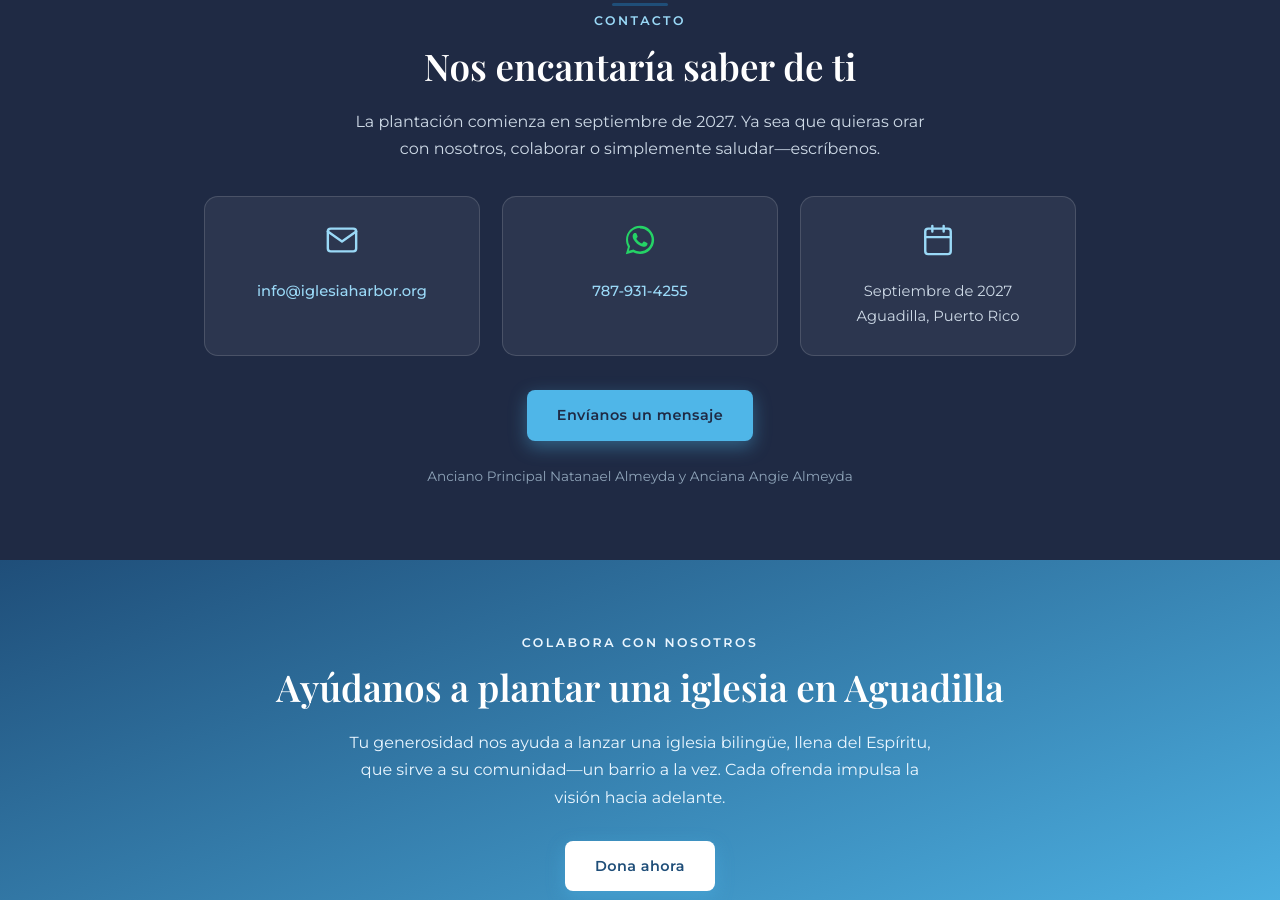
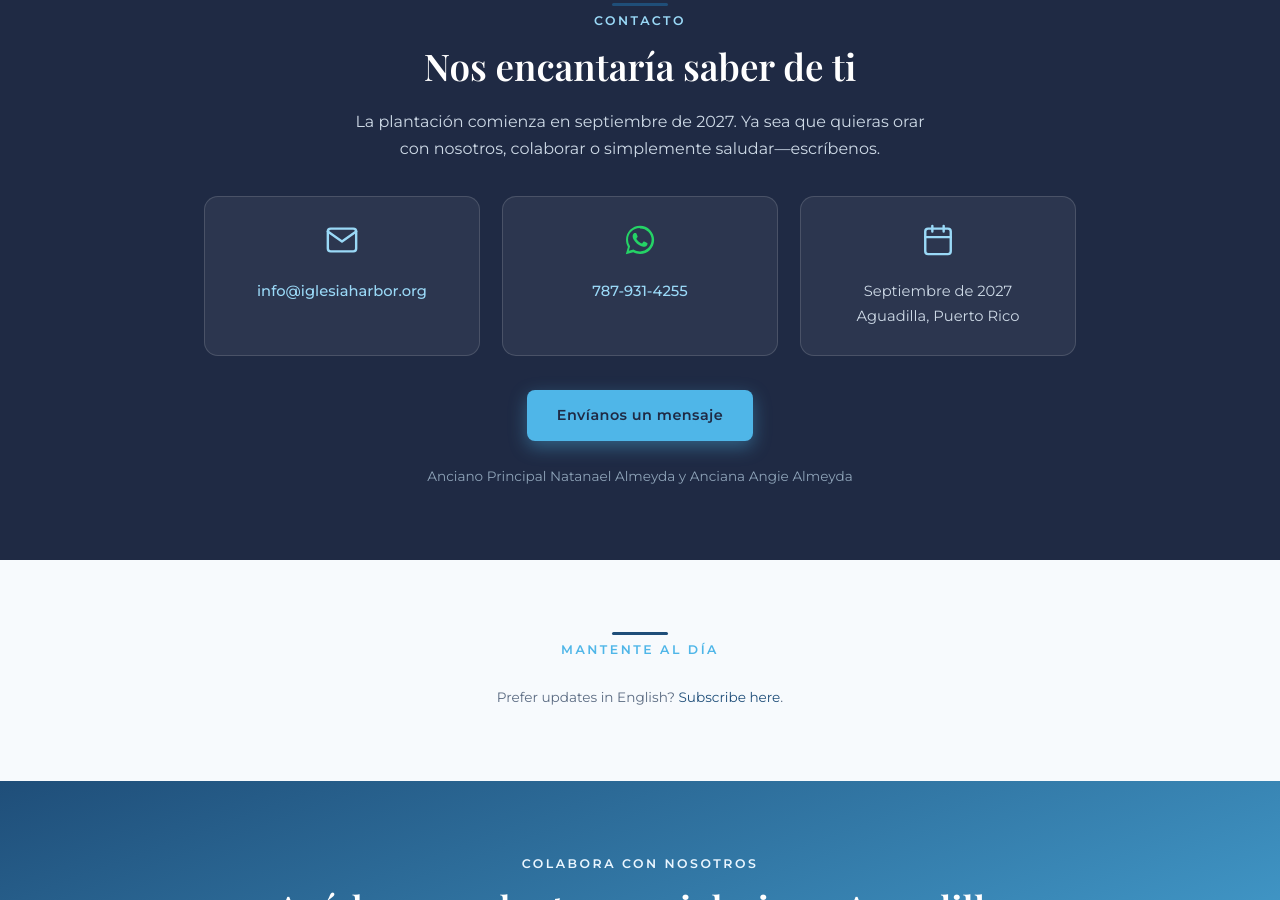
Before and after one commit to almeyda-bot/iglesia-harbor, a plain HTML site: page index.es.html in a window 1280 px wide. Shown: the part 1900-2800 px from the top of the page. Drawn offline with nearby package versions, Linux system fonts and the light colour scheme.

Commit message:
Add mailing list signup (Kit) to Spanish page
Added updates section with subscription form and links.

```diff
--- a/index.es.html
+++ b/index.es.html
@@ -78,6 +78,10 @@
   .connect-grid .item .ic{width:34px;height:34px;margin-bottom:14px;}
   .ic-mail{color:var(--light);} .ic-wa{color:#25D366;} .ic-cal{color:var(--light);}
 
+  /* UPDATES (mailing list) */
+  .updates{background:#f7fafd;text-align:center;}
+  .updates .form-box{max-width:640px;margin:26px auto 0;}
+
   /* GIVE */
   .give{text-align:center;background:linear-gradient(160deg,var(--deep),var(--sky));color:var(--white);}
   .give h2{color:var(--white);}
@@ -101,6 +105,7 @@
       <a href="#about">Visión</a>
       <a href="#values">Valores</a>
       <a href="#connect">Contacto</a>
+      <a href="#updates">Noticias</a>
       <a href="#give">Dona</a>
       <a href="index.html" class="lang">EN</a>
     </div>
@@ -177,6 +182,17 @@
   </div>
 </section>
 
+<section id="updates" class="updates">
+  <div class="wrap">
+    <div class="divider"></div>
+    <div class="eyebrow">Mantente al día</div>
+    <div class="form-box">
+      <script async data-uid="1d2658317f" src="https://iglesia-harbor.kit.com/1d2658317f/index.js"></script>
+    </div>
+    <p style="margin-top:18px;font-size:.85rem;color:#5b6b82;">Prefer updates in English? <a href="index.html#updates">Subscribe here</a>.</p>
+  </div>
+</section>
+
 <section id="give" class="give">
   <div class="wrap">
     <div class="eyebrow" style="color:#eaf6ff;">Colabora con nosotros</div>
```
